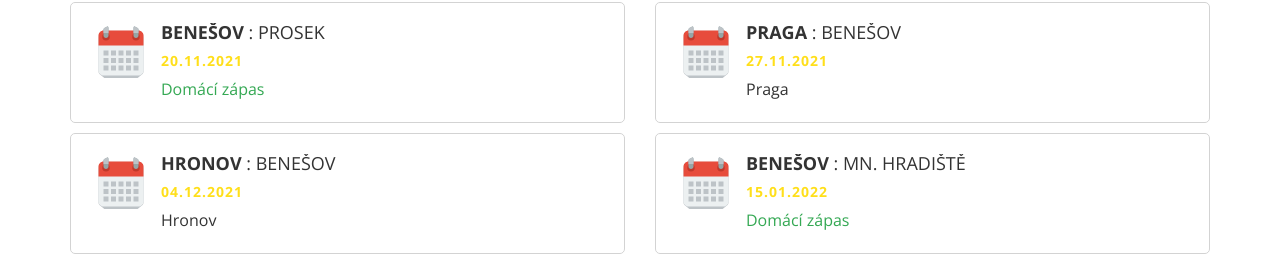
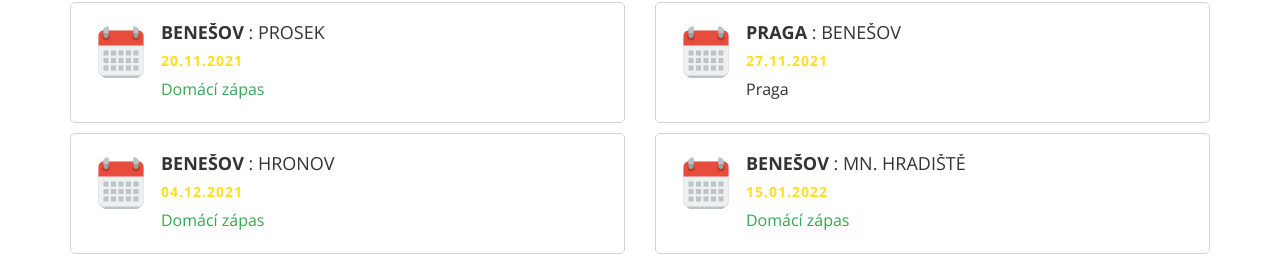
Before and after one commit to bohacc/volejbal-sokol-benesov-v3, an Angular app: page / in a window 1280 px wide. Shown: the part 4246-4508 px from the top of the page. Built offline with nearby package versions, Linux system fonts and the light colour scheme.

Commit message:
zapasy 2021-2022

```diff
--- a/src/app/app.component.ts
+++ b/src/app/app.component.ts
@@ -79,9 +79,9 @@ export class AppComponent implements  OnInit {
     },
     {
       date: new Date('2021-12-04T10:00:00.000+02:00'),
-      teamA: 'Hronov',
-      teamB: 'Benešov',
-      outEventTeam: 'Hronov',
+      teamA: 'Benešov',
+      teamB: 'Hronov',
+      outEventTeam: '',
       eventUrl: null
     },
     {
```
